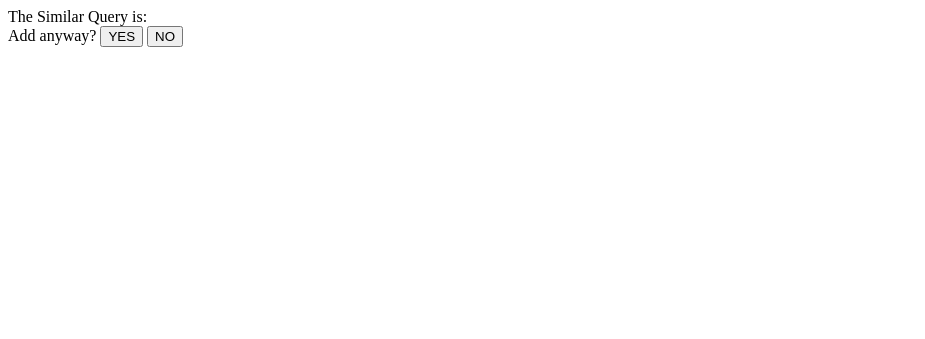
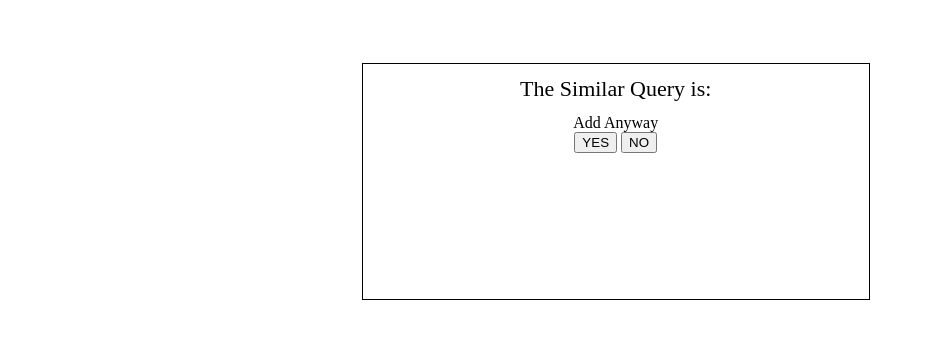
Before and after one commit to averma-zod/RTI, a PHP site: page /similar.php in a window 1280 px wide. Shown: the top 339 px of the page, without its empty margins (0-925 px from the left). Run offline with PHP 8.4, Linux system fonts and the light colour scheme; data that the repository does not hold is empty.

Commit message:
Similar Centered

```diff
--- a/similar.php
+++ b/similar.php
@@ -1,35 +1,60 @@
-
 <script type="text/javascript">
     window.alert("SIMILAR QUERY ALREADY EXISTS IN SAME DEPARTMENT");
 </script>
-
 <?php
-
 	session_start();
 	$db = mysqli_connect('localhost','root','','rti');
-	echo "The Similar Query is:";
-	?><br><?php
+?>
+<html>
+<head>
+	<title>Similar</title>
+	<style type="text/css">
+		.table{
+			border: 1px solid black;
+			margin-top: 5%;
+			width: 40%;
+			height: 30%;
+			margin-left: 28%;
+		}
+		.head{
+			margin-top: 12px;
+		}
+		.mid{
+			margin-top: 12px;
+		}
+		.btn{
+			margin-top: 12px;
+		}
+	</style>
+</head>
+<body>
+	<div align="center" class="table">
+	    <div class="head">
+	    <font style="font-size: 22;">The Similar Query is:</font>
+	    </div>
+	    <?php
 	    $query = "SELECT * FROM Query";
         $sql = mysqli_query($db,$query);
-
+        ?>
+        <div class="mid">
+        <?php
         while($row = mysqli_fetch_array($sql,MYSQL_ASSOC))
         {
      	    if($row['Percentage']>70 && $row['Department']==$_SESSION['dep'])
      	    {
 	            $q = $row['Query'];
 	            $r = $row['Department'];
-	        echo $q;
-	        echo $r?><br><?php
+	            ?><font style="font-size: 22;"><strong>Query: </strong><?php echo $q;
+	            ?><br><strong>Department: </strong><?php echo $r;?></font><?php
 	        }
         }
-
         ?>
-<html>
-<head>
-	Add anyway?
-</head>
-<body>
+        </div>
+        <div class="btn">
+        	<font>Add Anyway</font><br>
          <a href="anyway.php"><button>YES</button></a>
 	     <a href="Add.php"><button>NO</button></a>
+	    </div>
+	</div>
 </body>
 </html>
```
Lines whose indentation alone changed are shown as unchanged.
